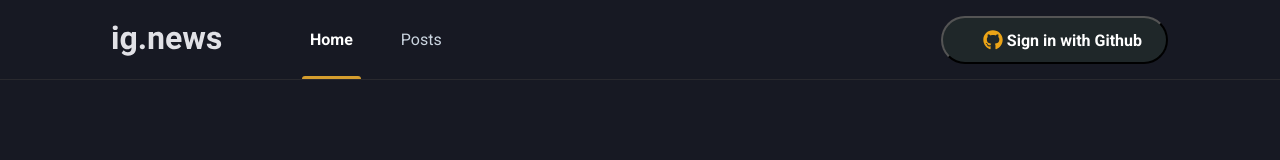
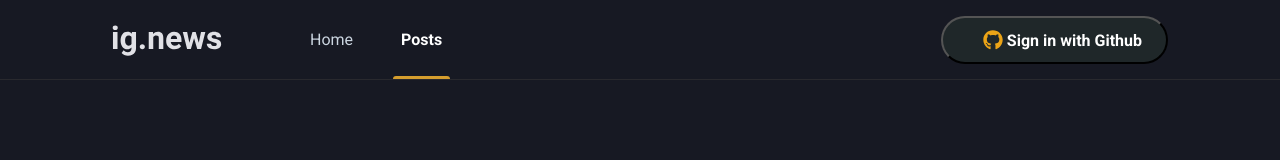
Before and after one commit to GeorgePeralta/ignews, a Next.js app: page /posts in a window 1280 px wide. Shown: the top 160 px of the page. Built offline with nearby package versions, Linux system fonts and the light colour scheme; no server answers.

Commit message:
created component active link

```diff
--- /dev/null
+++ b/src/components/ActiveLink/index.tsx
@@ -0,0 +1,24 @@
+import Link, { LinkProps } from "next/link";
+import { useRouter } from "next/router";
+import { ReactElement , cloneElement} from "react";
+
+interface ActiveLinkProps  extends LinkProps {
+  children: ReactElement;
+  activeClassName: string;
+}
+
+export function ActiveLink({children, activeClassName, ...rest }: ActiveLinkProps) {
+  const { asPath } = useRouter()
+
+  const className = asPath === rest.href
+  ? activeClassName
+  : '';
+
+ return (
+  <Link {...rest}>
+    {cloneElement(children, {
+      className,
+    })}
+  </Link>
+ )
+}
--- a/src/components/Header/index.tsx
+++ b/src/components/Header/index.tsx
@@ -1,14 +1,20 @@
 import { SignInButton } from '../SignInButton';
 import styles from './styles.module.scss'
+import { ActiveLink } from '../ActiveLink';
 
 export function Header() {
+
   return (
     <header className={styles.headerContainer}>
       <div className={styles.headerContent}>
         <img src="/images/logo.svg" alt="ig.news" />
         <nav>
-          <a  className={styles.active} href="">Home</a>
-          <a href="">Posts</a>
+          <ActiveLink activeClassName={styles.active}  href="/">
+          <a>Home</a>
+          </ActiveLink>
+          <ActiveLink  activeClassName={styles.active} href="/posts">
+          <a>Posts</a>
+          </ActiveLink>
         </nav>
         <SignInButton />
       </div>
```
